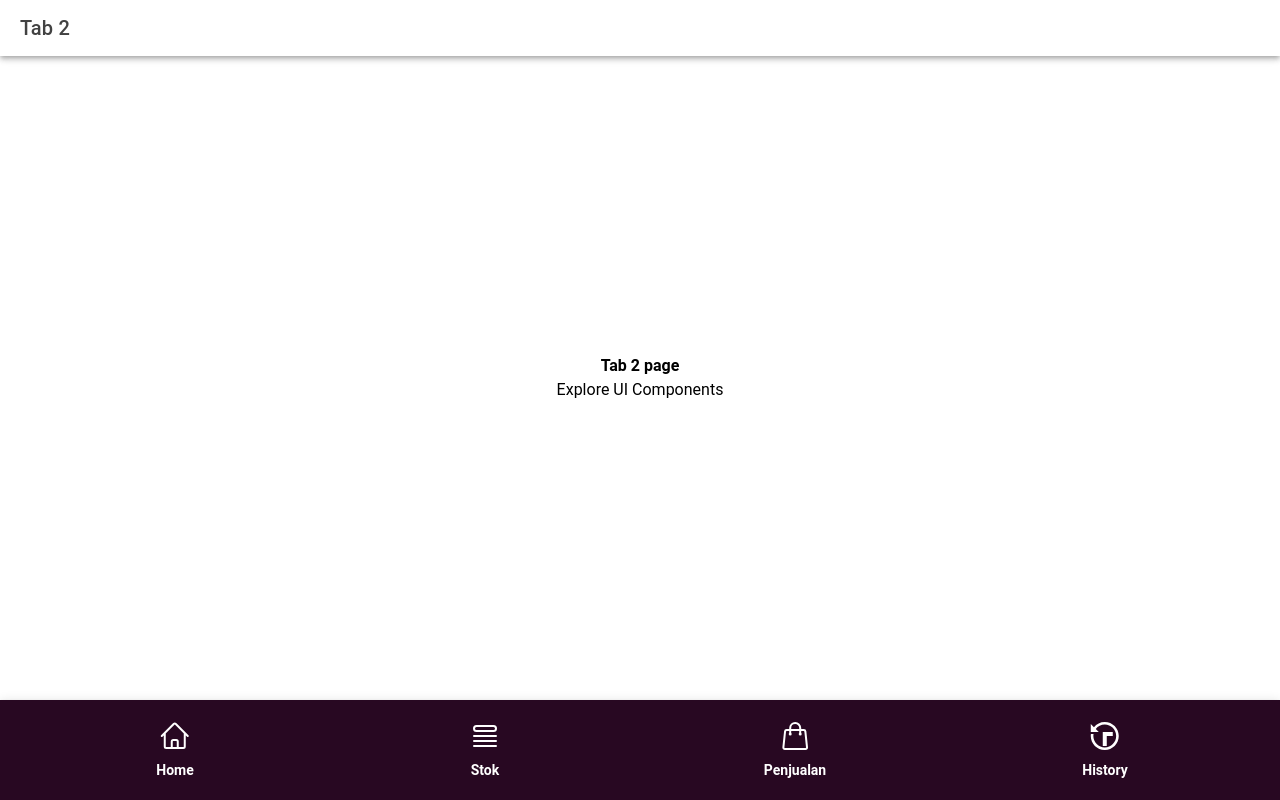
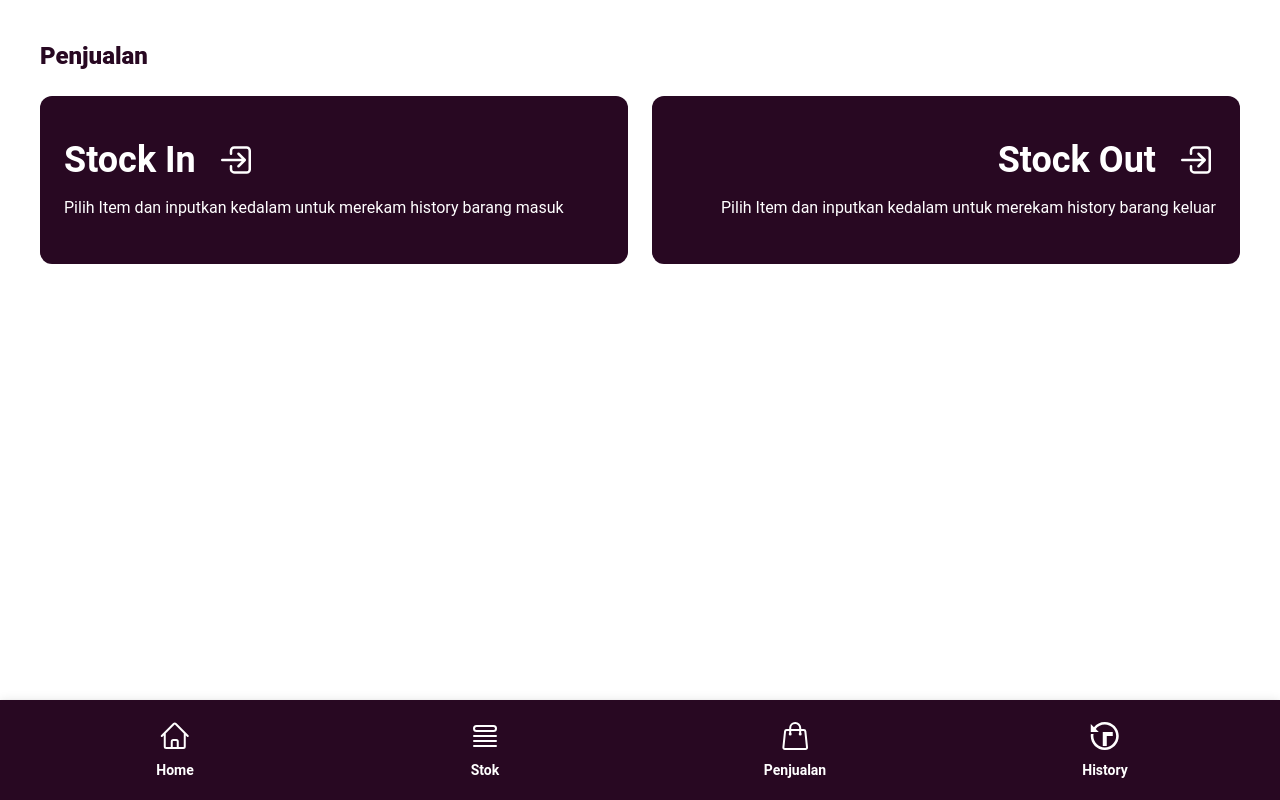
Before and after one commit to SyuQyu/MadinaInventoryApp, a React (Vite) app: page /penjualan in a window 1280 px wide. Built offline with nearby package versions, Linux system fonts and the light colour scheme.

Commit message:
feat: penjualan

```diff
--- a/src/pages/Penjualan.tsx
+++ b/src/pages/Penjualan.tsx
@@ -1,24 +1,38 @@
-import { IonContent, IonHeader, IonPage, IonTitle, IonToolbar } from '@ionic/react';
+import { IonContent, IonHeader, IonPage, IonRouterLink, IonTitle, IonToolbar } from '@ionic/react';
 import { ExploreContainer } from '../components';
 import '../theme/pages/Tab2.css';
-
+import { IoLogInOutline } from 'react-icons/io5'
 const Tab2: React.FC = () => {
   return (
-    <>
-      <IonHeader>
-        <IonToolbar>
-          <IonTitle>Tab 2</IonTitle>
-        </IonToolbar>
-      </IonHeader>
-      <IonContent fullscreen={false}>
-        <IonHeader collapse="condense">
-          <IonToolbar>
-            <IonTitle size="large">Tab 2</IonTitle>
-          </IonToolbar>
-        </IonHeader>
-        <ExploreContainer name="Tab 2 page" />
-      </IonContent>
-    </>
+    <IonContent fullscreen={false}>
+      <div className='md:px-10 md:py-10 px-2 py-5'>
+        <header className='mb-6'>
+          <h1 className='text-2xl font-extrabold text-[#280822]'>Penjualan</h1>
+        </header>
+        <div className='w-full h-full flex md:flex-row flex-col justify-start items-start gap-6'>
+          <IonRouterLink routerLink="/home" className='text-white w-full md:p-6 p-4 bg-[#280822] rounded-xl'>
+            <div className='w-full flex flex-col justify-between text-left items-start py-5 gap-4'>
+              <h1 className='font-bold text-4xl'>
+                Stock In <IoLogInOutline className='ml-5 float-right w-10 h-10' />
+              </h1>
+              <p className='pr-10'>
+                Pilih Item dan inputkan kedalam untuk merekam history barang masuk
+              </p>
+            </div>
+          </IonRouterLink>
+          <IonRouterLink routerLink="/home" className='text-white w-full md:p-6 p-4 bg-[#280822] rounded-xl'>
+            <div className='w-full flex flex-col justify-between text-right items-end py-5 gap-4'>
+              <h1 className='font-bold text-4xl'>
+                Stock Out <IoLogInOutline className='ml-5 float-right w-10 h-10' />
+              </h1>
+              <p className='pl-10'>
+                Pilih Item dan inputkan kedalam untuk merekam history barang keluar
+              </p>
+            </div>
+          </IonRouterLink>
+        </div>
+      </div>
+    </IonContent>
   );
 };
 
```
